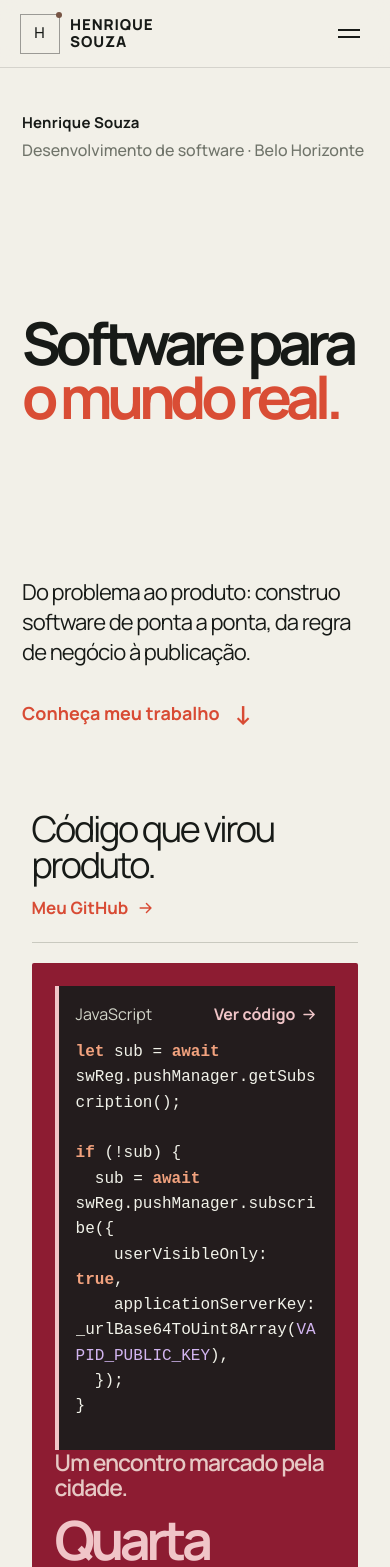
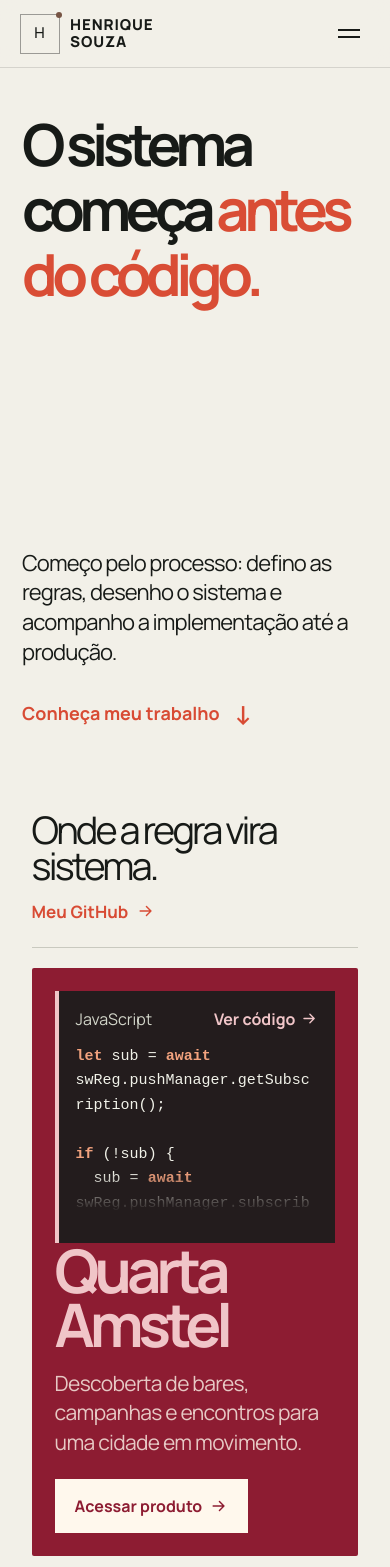
Before and after one commit to henriquesouza1832001-eng/henriquesouza1832001-eng, a React (Vite) app: page / in a window 390 px wide. Shown: the top 1567 px of the page. Built offline with nearby package versions, Linux system fonts and the light colour scheme.

Commit message:
Position portfolio around software engineering

```diff
--- a/index.html
+++ b/index.html
@@ -6,12 +6,12 @@
     <meta name="theme-color" content="#111411" />
     <meta
       name="description"
-      content="Projetos públicos, sites e sistemas digitais de Henrique Souza, desenvolvedor full stack em Belo Horizonte. Explore cada produto e acesse o código-fonte."
+      content="Henrique Souza atua com engenharia de software em Belo Horizonte. Explore produtos públicos, sistemas e código-fonte."
     />
     <meta property="og:type" content="website" />
     <meta
       property="og:title"
-      content="Henrique Souza — Desenvolvedor full stack em Belo Horizonte"
+      content="Henrique Souza — Engenharia de software em Belo Horizonte"
     />
     <meta
       property="og:description"
@@ -26,7 +26,7 @@
       href="https://fonts.googleapis.com/css2?family=DM+Mono:wght@400;500&family=Manrope:wght@400;500;600;700;800&display=swap"
       rel="stylesheet"
     />
-    <title>Henrique Souza — Desenvolvedor full stack em Belo Horizonte</title>
+    <title>Henrique Souza — Engenharia de software em Belo Horizonte</title>
   </head>
   <body>
     <div id="root"></div>
--- a/src/main.jsx
+++ b/src/main.jsx
@@ -105,12 +105,7 @@ if (!sub) {
 }`,
   },
   pulso: {
-    code: `value += 25 if s.official_confirmation else 0
-value -= 30 * s.contradiction
-value -= 20 * s.duplicate_ratio
-value = max(0.0, min(100.0, value))
-
-if s.source_classes and s.source_classes <= SOCIAL_CLASSES:
+    code: `if s.source_classes and s.source_classes <= SOCIAL_CLASSES:
     value = min(value, SOCIAL_ONLY_CAP)`,
   },
 };
@@ -199,7 +194,7 @@ const caseStudies = {
     language: "python",
     code: excerpts.pulso.code,
     codeNote:
-      "O cálculo separa confirmação, contradição, duplicidade e limites de fonte.",
+      "Sinais apoiados só por fontes sociais ficam limitados ao teto definido no sistema.",
     repositoryPath: "blob/main/engine/pulso_engine/scoring/confidence.py",
   },
   sim: {
@@ -419,7 +414,7 @@ function App() {
   useEffect(() => {
     const title = projectRoute
       ? `${projectRoute.name} — Henrique Souza`
-      : "Henrique Souza — Desenvolvedor full stack em Belo Horizonte";
+      : "Henrique Souza — Engenharia de software em Belo Horizonte";
     document.title = title;
     document
       .querySelector('meta[property="og:title"]')
@@ -501,29 +496,24 @@ function ProjectEvidence({ project }) {
 
 const projectPresentation = {
   quarta: {
-    label: "Um encontro marcado pela cidade.",
     summary:
-      "Descubra bares, acompanhe campanhas e encontre gente por perto. Acesso aberto; lançamento sem data definida.",
+      "Descoberta de bares, campanhas e encontros para uma cidade em movimento.",
   },
   pulso: {
-    label: "Acompanhar o Brasil sem perder o contexto.",
     summary:
-      "Acontecimentos de fontes públicas, organizados por lugar, origem e confiança.",
+      "Fontes públicas organizadas para entender o que acontece no Brasil e de onde vem cada sinal.",
   },
   sim: {
-    label: "Um sim. Tudo o que vem depois.",
     summary:
-      "Convite, site e organização da celebração em um espaço para o casal e os convidados.",
+      "Convite, site e organização da celebração no mesmo produto.",
   },
   trilha: {
-    label: "Belo Horizonte pede outros caminhos.",
     summary:
-      "Descobrir bares, montar roteiros e acompanhar o grupo, no navegador ou no Android.",
+      "Roteiros colaborativos para descobrir bares de Belo Horizonte, no navegador ou no Android.",
   },
   rota: {
-    label: "A cidade entrou no roteiro.",
     summary:
-      "A edição 2026 conectou bares, avaliações e visitas em grupo. O próximo ciclo terá um redesign completo.",
+      "A edição 2026 conectou bares, avaliações e roteiros em grupo. O próximo ciclo terá redesign completo.",
   },
 };
 
@@ -539,8 +529,14 @@ function PortfolioProject({ project }) {
         <ProjectEvidence project={project} />
       </div>
       <div className="folio-copy">
-        <p className="folio-type">{presentation.label}</p>
-        <h2>{projectNames[project.id]}</h2>
+        <h2>
+          <a
+            href={`/projetos/${project.id}`}
+            aria-label={`Ler sobre ${projectNames[project.id]}`}
+          >
+            {projectNames[project.id]}
+          </a>
+        </h2>
         <p className="folio-description">{presentation.summary}</p>
         <div className="folio-links">
           <a
@@ -551,9 +547,6 @@ function PortfolioProject({ project }) {
           >
             {project.id === "quarta" ? "Acessar produto" : project.cta}
             <Arrow diagonal />
-          </a>
-          <a className="folio-case-link" href={`/projetos/${project.id}`}>
-            Ler o projeto <Arrow diagonal />
           </a>
         </div>
       </div>
@@ -624,18 +617,16 @@ function PortfolioHome() {
       <Header />
       <main id="inicio">
         <section className="folio-hero">
-          <div className="folio-hero-kicker">
-            <span>Henrique Souza</span>
-            <span>Desenvolvimento de software · Belo Horizonte</span>
-          </div>
           <h1>
-            Software para
+            O sistema
             <br />
-            <em>o mundo real.</em>
+            começa <em>antes</em>
+            <br />
+            <em>do código.</em>
           </h1>
           <div className="folio-hero-bottom">
             <p>
-              Do problema ao produto: construo software de ponta a ponta, da regra de negócio à publicação.
+              Começo pelo processo: defino as regras, desenho o sistema e acompanho a implementação até a produção.
             </p>
             <a href="#projetos">
               Conheça meu trabalho <span>↓</span>
@@ -644,7 +635,7 @@ function PortfolioHome() {
         </section>
         <section className="folio-work" id="projetos" aria-label="Projetos">
           <div className="folio-section-heading" id="codigo">
-            <span>Código que virou produto.</span>
+            <span>Onde a regra vira sistema.</span>
             <a href={GH} target="_blank" rel="noreferrer">
               Meu GitHub <Arrow diagonal />
             </a>
@@ -657,7 +648,6 @@ function PortfolioHome() {
         </section>
         <section className="folio-about" id="sobre">
           <div className="folio-about-heading">
-            <span className="folio-about-label">Sobre o meu trabalho</span>
             <h2>
               Do processo real
               <br />
@@ -666,13 +656,9 @@ function PortfolioHome() {
           </div>
           <div className="folio-about-copy">
             <p>
-              Sou desenvolvedor full stack em Belo Horizonte. Trabalho de ponta
-              a ponta: entendo o processo, modelo os dados, construo interfaces
-              e APIs e coloco o sistema no ar.
-            </p>
-            <p>
-              Também desenvolvo soluções para engenharia e construção civil,
-              conectando visão de processos com software.
+              Atuo com engenharia de software em Belo Horizonte e também
+              desenvolvo soluções para engenharia e construção civil, aproximando
+              o software da operação que ele precisa atender.
             </p>
             <div className="folio-about-links">
               <a href={GH} target="_blank" rel="noreferrer">
@@ -690,15 +676,14 @@ function PortfolioHome() {
         </section>
         <section className="folio-contact">
           <div>
-            <span>Vagas, projetos e boas parcerias.</span>
             <h2>
-              Vamos fazer
+              Vamos conversar
               <br />
-              <em>acontecer.</em>
+              <em>sobre sistemas.</em>
             </h2>
           </div>
           <a href={CONTACT}>
-            Vamos conversar por e-mail <Arrow diagonal />
+            Falar sobre uma oportunidade <Arrow diagonal />
           </a>
           <div className="folio-social">
             <a href={GH} target="_blank" rel="noreferrer">
--- a/src/style.css
+++ b/src/style.css
@@ -2304,102 +2304,143 @@ a:hover .arrow.diagonal {
   transition: background-color 300ms var(--ease);
 }
 
-/* Give each project a clear editorial voice and remove catalogue-like microcopy. */
+/* Editorial hierarchy: fewer labels, stronger statements, evidence in the code. */
+.folio-hero {
+  min-height: min(920px, 105svh);
+  padding-top: 145px;
+  padding-bottom: clamp(56px, 8vw, 108px);
+}
+.folio-hero h1 {
+  max-width: 1420px;
+  margin: 0;
+  font-size: clamp(78px, 10.6vw, 160px);
+  line-height: 1.13;
+  letter-spacing: -0.095em;
+}
+.folio-hero-bottom p {
+  max-width: 650px;
+  font-size: clamp(23px, 2.2vw, 31px);
+}
 .folio-section-heading {
   align-items: baseline;
-  padding-block: 52px 32px;
+  padding-block: 54px 34px;
 }
 .folio-section-heading > span {
-  font-size: clamp(32px, 4.1vw, 58px);
-  line-height: 0.98;
-  letter-spacing: -0.065em;
+  max-width: 13ch;
+  font-size: clamp(38px, 5.1vw, 70px);
+  line-height: 0.94;
+  letter-spacing: -0.075em;
 }
 .folio-section-heading > a {
   flex: 0 0 auto;
   font-size: 18px;
 }
-.folio-type {
-  max-width: 580px;
-  margin-bottom: 19px;
-  color: color-mix(in srgb, var(--project-ink) 78%, transparent);
-  font-size: clamp(22px, 2.15vw, 30px);
-  line-height: 1.12;
-  font-weight: 600;
-  letter-spacing: -0.045em;
+.folio-copy h2 a {
+  text-decoration: none;
+  text-decoration-thickness: 0.055em;
+  text-underline-offset: 0.09em;
+  transition: text-decoration-color 180ms ease;
+}
+.folio-copy h2 a:hover {
+  text-decoration: underline;
+  text-decoration-color: color-mix(in srgb, var(--project-ink) 48%, transparent);
+}
+.folio-copy h2 a:focus-visible {
+  text-decoration: underline;
 }
 .folio-description {
   max-width: 520px;
-  margin-block: 22px 27px;
-  font-size: clamp(21px, 1.85vw, 25px);
+  margin-block: 24px 30px;
+  font-size: clamp(22px, 2vw, 27px);
   line-height: 1.38;
-  letter-spacing: -0.025em;
+  letter-spacing: -0.03em;
 }
 .folio-links {
   gap: 14px 26px;
 }
-.folio-links a,
-.folio-links a:first-child,
-.folio-links a:nth-child(2) {
-  font-size: 18px;
+.folio-links .folio-primary {
+  min-height: 58px;
+  padding-inline: 20px;
 }
 .folio-evidence-topline {
   font-size: 17px;
 }
 .folio-project-evidence pre {
   font-size: clamp(16px, 1.2vw, 18px);
-}
-.folio-project-grid > .folio-project {
-  border-radius: 2px;
 }
 .folio-home .folio-about-copy p {
   max-width: 650px;
   font-size: clamp(22px, 2vw, 28px);
   line-height: 1.42;
 }
+.folio-contact h2 {
+  margin-top: 0;
+  font-size: clamp(78px, 11vw, 160px);
+  line-height: 0.86;
+}
+.folio-contact > a {
+  position: static;
+  align-self: flex-end;
+  margin-top: 36px;
+}
 @media (max-width: 900px) {
   .folio-section-heading > span {
-    font-size: clamp(30px, 5vw, 42px);
-  }
-  .folio-type {
-    font-size: clamp(22px, 3vw, 27px);
+    font-size: clamp(36px, 6.2vw, 54px);
   }
 }
 @media (max-width: 640px) {
+  .folio-hero {
+    min-height: 92svh;
+    padding: 112px 22px 45px;
+  }
+  .folio-hero h1 {
+    font-size: clamp(58px, 14vw, 78px);
+    line-height: 1.12;
+  }
+  .folio-hero-bottom p {
+    font-size: 22px;
+  }
   .folio-section-heading {
     align-items: flex-start;
     flex-direction: column;
-    gap: 14px;
-    padding-block: 35px 23px;
+    gap: 16px;
+    padding-block: 36px 24px;
   }
   .folio-section-heading > span {
-    max-width: 13ch;
-    font-size: 36px;
+    max-width: 12ch;
+    font-size: 38px;
   }
   .folio-section-heading > a {
     font-size: 17px;
   }
-  .folio-type {
-    margin-bottom: 14px;
-    font-size: 23px;
+  .folio-copy h2,
+  .folio-project .folio-copy h2 {
+    font-size: clamp(60px, 14vw, 82px);
   }
   .folio-description {
-    margin-block: 17px 21px;
+    margin-block: 18px 22px;
     font-size: 21px;
     line-height: 1.4;
   }
-  .folio-links {
-    gap: 15px 20px;
-  }
-  .folio-links a,
-  .folio-links a:first-child,
-  .folio-links a:nth-child(2) {
-    font-size: 16px;
+  .folio-links .folio-primary {
+    min-height: 54px;
   }
   .folio-evidence-topline {
     font-size: 16px;
   }
   .folio-project-evidence pre {
-    font-size: 16px;
-    line-height: 1.52;
-  }
-}
+    max-height: 168px;
+    overflow: hidden;
+    font-size: 15px;
+    line-height: 1.5;
+    -webkit-mask-image: linear-gradient(#000 76%, transparent 100%);
+    mask-image: linear-gradient(#000 76%, transparent 100%);
+  }
+  .folio-contact > a {
+    align-self: flex-start;
+    margin-top: 42px;
+  }
+  .folio-contact h2 {
+    font-size: clamp(58px, 13vw, 82px);
+  }
+}
```
